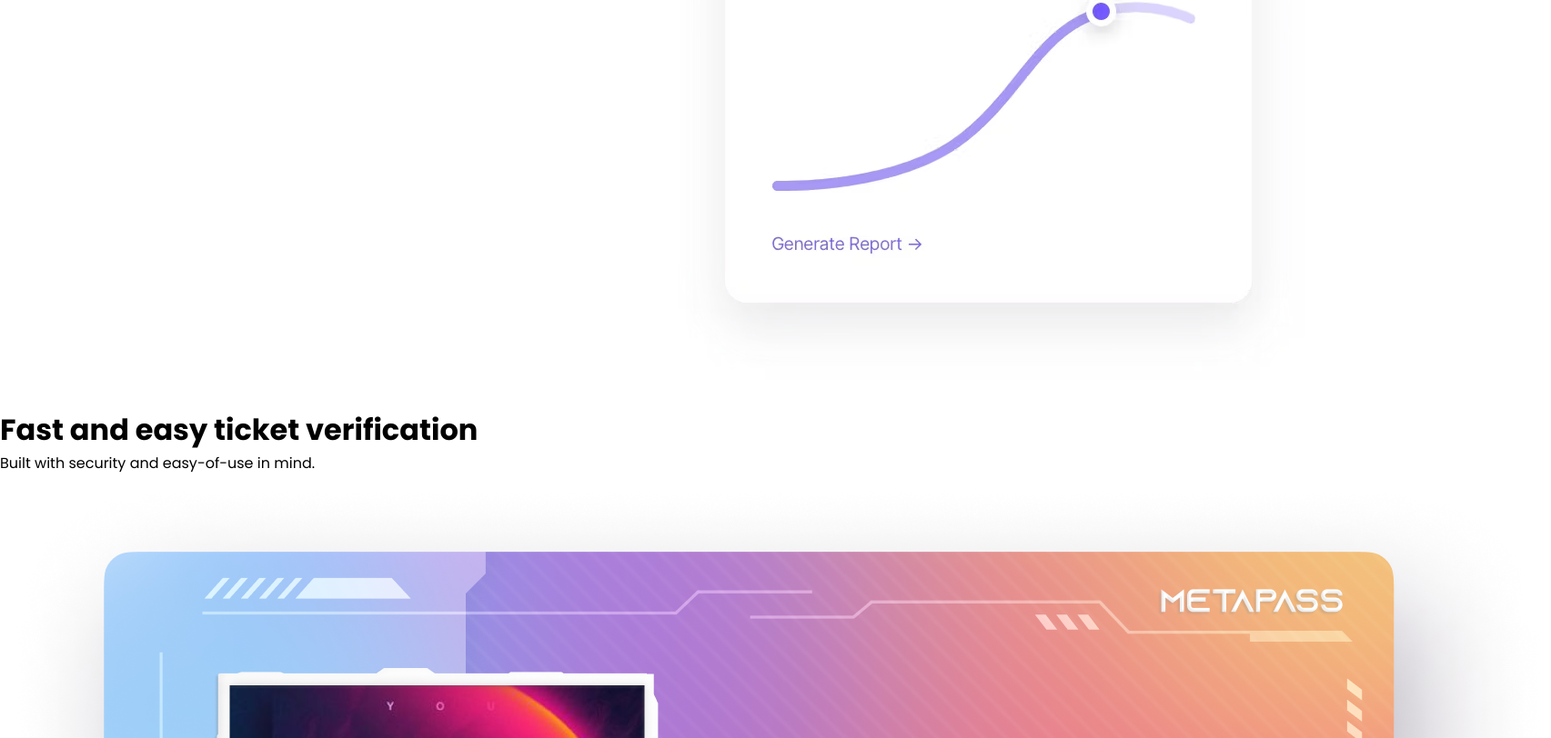
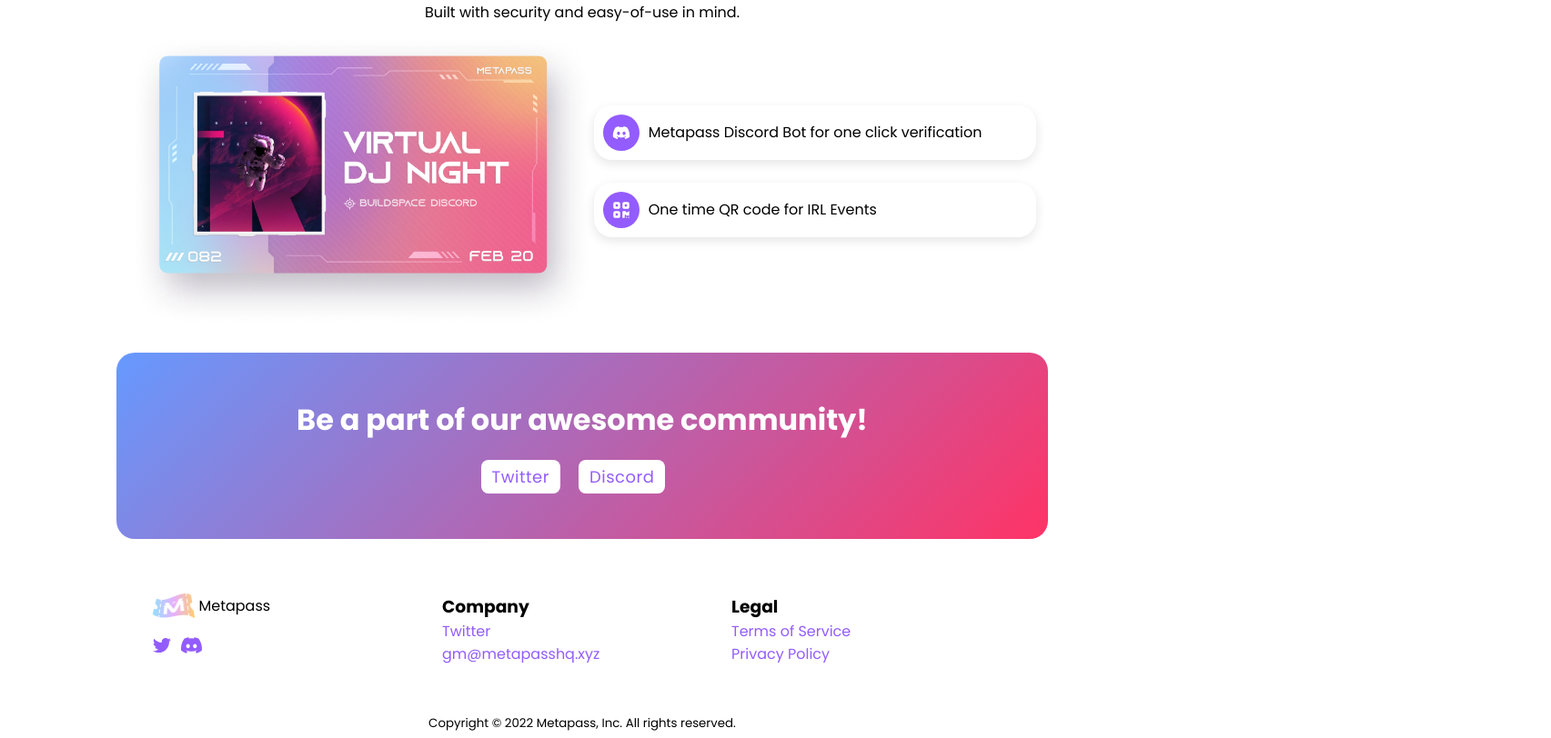
Before and after one commit to shrutipanjwani/metapass-landing, a React (Create React App) app: page / in a window 1280 px wide. Shown: the part 1588-2400 px from the top of the page at 91% size, 1705 px wide, since content can reach past the window. Built offline with nearby package versions, Linux system fonts and the light colour scheme.

Commit message:
desktop version done

```diff
--- a/src/App.css
+++ b/src/App.css
@@ -4,7 +4,7 @@
   --third-color: #e68d94;
   --white-color: #fff;
   --black-color: #000;
-  --grey-color: #eee;
+  --grey-color: rgb(19, 17, 17);
 }
 
 /* @font-face {
@@ -33,3 +33,7 @@ html {
 body {
   overflow-x: hidden;
 }
+
+a {
+  text-decoration: none;
+}
--- a/src/Components/Footer.js
+++ b/src/Components/Footer.js
@@ -9,8 +9,10 @@ const Footer = () => {
     <footer>
       <div className="footer-container">
         <div className="footer-col">
-          <img className="navbar-logo" src={logo} alt="Logo" />
-          <span>Metapass</span>
+          <div className="footer-logo-flex">
+            <img src={logo} alt="Logo" />
+            <p>&nbsp;Metapass</p>
+          </div>
           <ul className="footer-socials">
             <li>
               <a href="/">
@@ -27,15 +29,23 @@ const Footer = () => {
         <div className="footer-col">
           <ul className="footer-links">
             <h3>Company</h3>
-            <li>Twitter</li>
-            <li>gm@metapasshq.xyz</li>
+            <li>
+              <a href="/">Twitter</a>
+            </li>
+            <li>
+              <a href="/">gm@metapasshq.xyz</a>
+            </li>
           </ul>
         </div>
         <div className="footer-col">
           <ul className="footer-links">
             <h3>Legal</h3>
-            <li>Terms of Service</li>
-            <li>Privacy Policy</li>
+            <li>
+              <a href="/">Terms of Service</a>
+            </li>
+            <li>
+              <a href="/">Privacy Policy</a>
+            </li>
           </ul>
         </div>
       </div>
--- a/src/Components/Header.js
+++ b/src/Components/Header.js
@@ -7,21 +7,27 @@ import polygon from "../Assets/polygon.png";
 const Header = () => {
   return (
     <header>
+      <div className="header-flex">
         <div className="header-content">
           <h1>Tokenize your ticketing experience.</h1>
           <p>
             Metapass allows you to create events on Polygon and sell NFT tickets
-          so you can token gate your event and also server proof of attendance.
+            so you can token gate your event and also server proof of
+            attendance.
           </p>
+          <br />
           <GradientButton>Mint now</GradientButton>
         </div>
         <div className="header-image">
           <img src={headerimage} alt="" />
         </div>
+      </div>
       <div className="backed">
         <h1>Backed By</h1>
+        <div className="backed-flex">
           <img src={polygon} alt="polygon" />
-        <span>Polygon</span>
+          <span>&nbsp;Polygon</span>
+        </div>
       </div>
     </header>
   );
--- a/src/Components/Main.js
+++ b/src/Components/Main.js
@@ -12,17 +12,17 @@ const Main = () => {
   return (
     <main>
       <div className="features-grid">
-        <div>
+        <div className="feature-image">
           <img src={token} alt="token" />
         </div>
-        <div>
+        <div className="feature-grid-content">
           <h1>Token gate your events</h1>
           <p>NFT Tickets to token gate your event in less than 1 minute</p>
           <a href="/">
             Learn more <FontAwesomeIcon icon={faArrowRight} />{" "}
           </a>
         </div>
-        <div>
+        <div className="feature-grid-content">
           <h1>Live on Polygon Network</h1>
           <p>
             We've chosen to go live on Polygon chain as its fast and inexpensive
@@ -32,7 +32,7 @@ const Main = () => {
             Learn more <FontAwesomeIcon icon={faArrowRight} />{" "}
           </a>
         </div>
-        <div>
+        <div className="feature-image">
           <img src={live} alt="live" />
         </div>
       </div>
@@ -44,18 +44,23 @@ const Main = () => {
             <img src={ticket} alt="ticket" />
           </div>
           <div className="method-content">
+            <a href="/">
               <div className="method-content-box">
                 <FontAwesomeIcon icon={faDiscord} />
-              <h3>Metapass Discord Bot for one click verification</h3>
+                <p>Metapass Discord Bot for one click verification</p>
               </div>
+            </a>
+            <br />
+            <a href="/">
               <div className="method-content-box">
                 <FontAwesomeIcon icon={faQrcode} />
-              <h3>One time QR code for IRL Events</h3>
+                <p>One time QR code for IRL Events</p>
               </div>
+            </a>
           </div>
         </div>
         <div className="community">
-          <h1>Be a part of our awesome community</h1>
+          <h1>Be a part of our awesome community!</h1>
           <ul className="socials">
             <li>
               <a href="/">
--- a/src/Styles/Button.css
+++ b/src/Styles/Button.css
@@ -1,7 +1,6 @@
 button {
   z-index: 1;
   cursor: pointer;
-  text-transform: uppercase;
   padding: 5px 12px;
   letter-spacing: 0.5px;
   border-radius: 8px;
@@ -12,13 +11,23 @@ button {
 }
 
 .button {
-  color: var(--black-color);
-  background: transparent;
+  color: #935cfe;
+  background: var(--white-color);
+}
+
+.button:hover {
+  background-color: transparent;
+  color: var(--white-color);
 }
 
 .gradient-button {
   color: var(--white-color);
   background: linear-gradient(135deg, #6699ff 0%, #ff3366 100%);
+}
+
+.gradient-button:hover {
+  background-color: #935cfe;
+  color: var(--white-color);
 }
 
 .button a {
--- a/src/Styles/Footer.css
+++ b/src/Styles/Footer.css
@@ -0,0 +1,51 @@
+footer {
+  width: 100%;
+  margin-top: 20px;
+}
+
+footer .footer-container {
+  display: grid;
+  grid-template-columns: repeat(3, 1fr);
+  grid-template-rows: 1fr;
+  grid-column-gap: 10px;
+  grid-row-gap: 10px;
+  width: 80%;
+  margin: auto;
+  padding: 40px;
+}
+
+footer .footer-container .footer-col .footer-logo-flex {
+  display: flex;
+  align-items: center;
+  margin-bottom: 20px;
+}
+
+footer .footer-container .footer-col a {
+  color: #935cfe;
+}
+
+footer .footer-container .footer-col img {
+  width: 15%;
+}
+
+footer .footer-container .footer-col ul {
+  list-style: none;
+}
+
+footer .footer-container .footer-col .footer-socials {
+  display: flex;
+}
+
+footer .footer-container .footer-col .footer-socials li {
+  margin-right: 10px;
+}
+
+footer .footer-container .footer-col .footer-socials li svg {
+  font-size: 20px;
+  color: #935cfe;
+}
+
+.copyright {
+  text-align: center;
+  padding: 10px;
+}
--- a/src/Styles/Header.css
+++ b/src/Styles/Header.css
@@ -0,0 +1,94 @@
+header {
+  width: 100%;
+}
+
+header .header-flex {
+  width: 75%;
+  margin: 0 auto;
+  display: flex;
+  justify-content: space-between;
+}
+
+header .header-content {
+  width: 50%;
+  margin-top: 100px;
+}
+
+header .header-content h1 {
+  font-size: 3rem;
+  line-height: 1.2;
+  font-weight: 700;
+  letter-spacing: -1px;
+}
+
+header .header-content p {
+  color: var(--grey-color);
+}
+
+header .header-image {
+  width: 40%;
+}
+
+header .header-image img {
+  width: 120%;
+}
+
+header .backed {
+  text-align: center;
+}
+
+header .backed .backed-flex {
+  margin: 20px;
+  display: flex;
+  justify-content: center;
+  align-items: center;
+}
+
+header .backed .backed-flex img {
+  width: 4%;
+}
+
+@media screen and (max-width: 1024px) {
+  header .header-flex {
+    width: 80%;
+  }
+
+  header .header-content {
+    margin-top: 50px;
+  }
+  header .header-content h1 {
+    font-size: 2.5rem;
+  }
+}
+
+@media screen and (max-width: 900px) {
+  header .header-flex {
+    flex-direction: column;
+  }
+  header .header-content {
+    width: 100%;
+  }
+  header .header-image {
+    width: 60%;
+    margin: auto;
+  }
+  header .backed {
+    margin-top: 50px;
+  }
+}
+
+@media screen and (max-width: 500px) {
+  header .header-flex {
+    width: 90%;
+  }
+  header .header-image {
+    width: 80%;
+    margin-top: 20px;
+  }
+  header .header-content {
+    margin-top: 30px;
+  }
+  header .backed .backed-flex img {
+    width: 8%;
+  }
+}
--- a/src/Styles/Main.css
+++ b/src/Styles/Main.css
@@ -1,7 +1,112 @@
+main {
+  margin-top: 50px;
+}
 .features-grid {
+  width: 80%;
+  margin: auto;
   display: grid;
   grid-template-columns: repeat(2, 1fr);
   grid-template-rows: repeat(2, 1fr);
-  grid-column-gap: 10px;
-  grid-row-gap: 10px;
+  grid-column-gap: 0px;
+  grid-row-gap: 0px;
 }
+
+.feature-image img {
+  width: 90%;
+}
+
+.feature-grid-content {
+  width: 80%;
+  margin: auto;
+}
+
+.feature-grid-content h1,
+.feature-grid-content p {
+  margin-top: 10px;
+  margin-bottom: 10px;
+}
+
+.feature-grid-content a {
+  text-decoration: none;
+  color: #935cfe;
+}
+
+.features-method {
+  width: 100%;
+  margin: 0 auto;
+  margin-top: 40px;
+}
+
+.features-method h1,
+.features-method p {
+  text-align: center;
+}
+
+.features-method .methods-flex {
+  display: flex;
+  justify-content: center;
+  margin-top: 10px;
+}
+
+.features-method .methods-flex .method-image {
+  width: 40%;
+}
+
+.features-method .methods-flex .method-image img {
+  width: 100%;
+}
+
+.features-method .methods-flex .method-content {
+  width: 38%;
+  text-align: left;
+  margin-top: 80px;
+}
+
+.features-method .methods-flex .method-content .method-content-box {
+  display: flex;
+  justify-content: flex-start;
+  align-items: center;
+  padding: 10px;
+  box-shadow: rgba(0, 0, 0, 0.1) 0px 4px 12px;
+  border-radius: 20px;
+  cursor: pointer;
+}
+
+.features-method .methods-flex .method-content a {
+  color: var(--black-color);
+}
+
+.features-method .methods-flex .method-content .method-content-box p {
+  margin-left: 10px;
+}
+
+.features-method .methods-flex .method-content .method-content-box svg {
+  padding: 10px;
+  width: 20px;
+  height: 20px;
+  border-radius: 50%;
+  background-color: #935cfe;
+  color: var(--white-color);
+}
+
+.community {
+  width: 80%;
+  margin: 0 auto;
+  text-align: center;
+  color: var(--white-color);
+  background: linear-gradient(135deg, #6699ff 0%, #ff3366 100%);
+  padding: 50px;
+  border-radius: 20px;
+  margin-top: 20px;
+}
+
+.community .socials {
+  display: flex;
+  list-style: none;
+  justify-content: center;
+  margin-top: 20px;
+}
+
+.community .socials li {
+  margin-right: 20px;
+}
```
Lines whose indentation alone changed are shown as unchanged.
